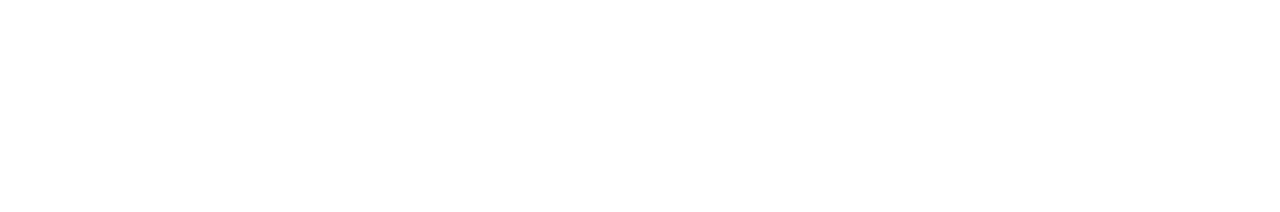
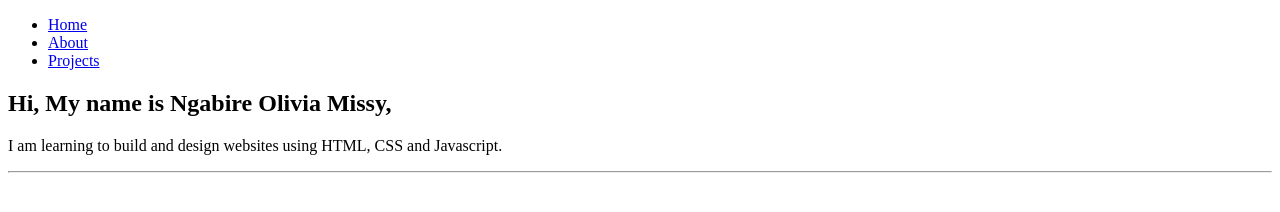
Before and after one commit to Missy-Olivia/portfolio, a plain HTML site: page index.html in a window 1280 px wide. Drawn offline with Linux system fonts and the light colour scheme.

Commit message:
add section tag with navigation tab and introduction

```diff
--- a/index.html
+++ b/index.html
@@ -6,9 +6,22 @@
         <title>My Web Portfolio</title>
         <link rel="stylesheet" type="text/css" href="css/styles.css">
     </head>
-    </head>
 
     <body>
+        <section class="one">
+            <nav>
+                <ul>
+                    <li><a href=#home> Home</a></li>
+                    <li><a href=#about> About</a></li>
+                    <li><a href=#projects> Projects</a></li>
+                </ul>
 
+            </nav>
+            <div class="intro">
+           <h2 id="banner">Hi, My name is Ngabire Olivia Missy,</h2>
+            <p id="banner" >I am learning to build and design websites using HTML, CSS and Javascript.</p>
+            <hr>
+        </div>
+        </section>
     </body>
 </html>
```
